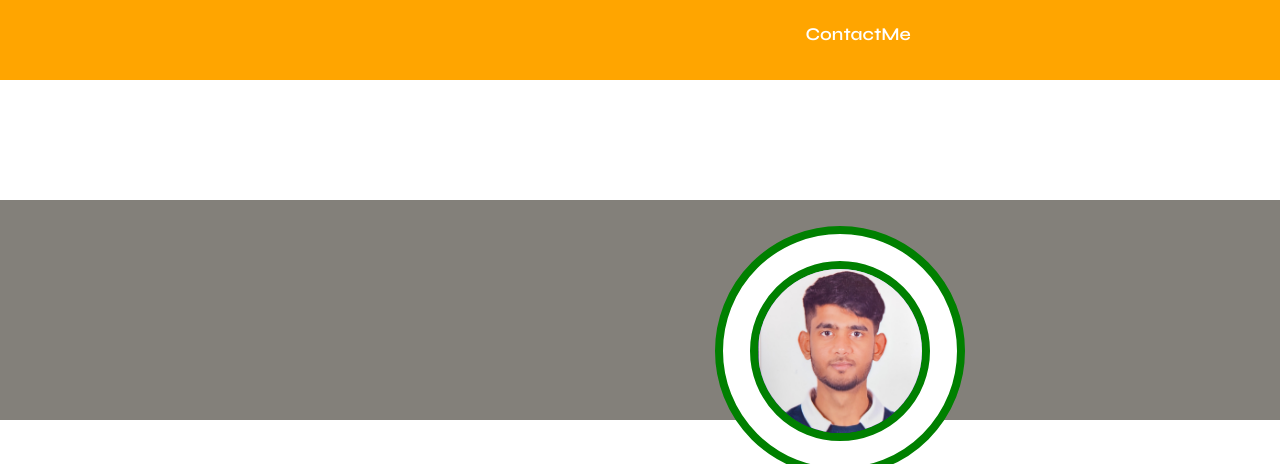
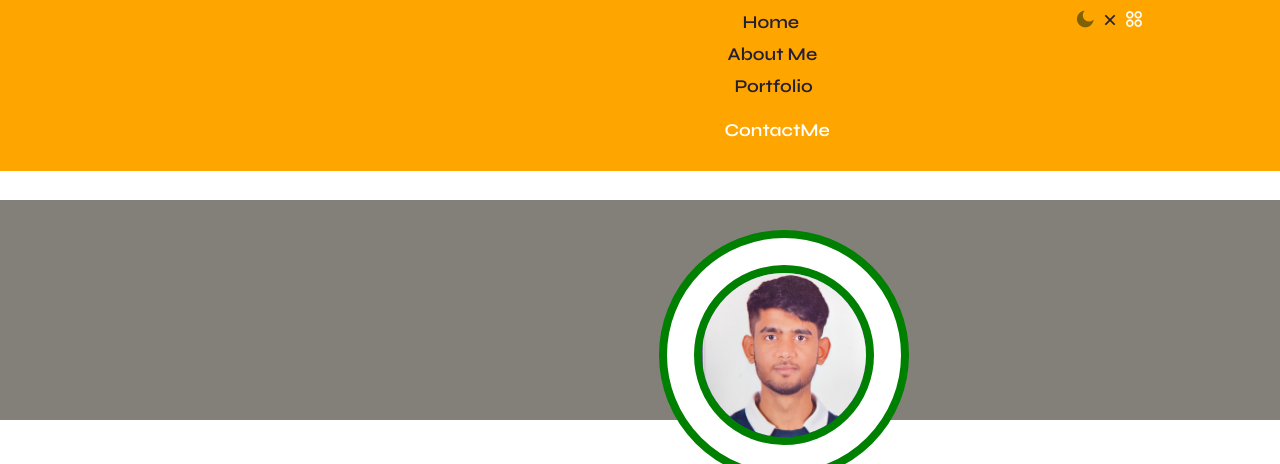
Before and after one commit to Sahn83/Profile, a website: page index.html in a window 1280 px wide. Shown: the top 464 px of the page. Drawn offline with nearby package versions, Linux system fonts and the light colour scheme.

Commit message:
latest one

```diff
--- a/assets/css/styles.css
+++ b/assets/css/styles.css
@@ -170,6 +170,7 @@ body.dark-theme{
 .container {
   max-width: 1120px;
   margin-inline: 1.5rem;
+
 }
 
 .grid {
@@ -243,7 +244,7 @@ body.dark-theme{
   height: 180px;
   position: fixed;
   width: 100%;
-  margin-top: 700px;
+  margin-top: 791px;
   left: 0;
   top: -100%;
   background-color: orange;
@@ -252,13 +253,13 @@ body.dark-theme{
 }
 
 .nav__list-menu{
-  margin-left: 500px;
-  margin-top: 100px;
+  margin-left: 450px;
+  margin-top: 130px;
 }
 
 
 #Home {
-  margin-top: 120px;
+  margin-top: 50px;
   margin-left: 55px;
 }
 
@@ -314,7 +315,7 @@ body.dark-theme{
 /* Navigation for mobile devices */
 @media screen and (max-width: 1150px) {
  .nav__menu{
-  /* position: fixed; */
+  position: fixed;
   top: -100%;
   left: 0;
   background-color: var(--body-color);
@@ -322,6 +323,7 @@ body.dark-theme{
   box-shadow: 0 12px 24px var(--shadow-color);
   padding-block: 5rem 4rem;
   transition: top .4s;
+
 
 }
 }
@@ -427,8 +429,9 @@ body.dark-theme{
 }
 
 .home__container{
-  padding-block: 1rem 3rem;
-  margin-top: -70px;
+  padding-block: -1rem 3rem;
+  margin-top: -50px;
+
 
 }
 
@@ -1034,6 +1037,7 @@ body.dark-theme{
   .about__container{
     grid-template-columns: 400px;
     justify-content: center;
+    margin-left: 5px;
   }
 
 }
@@ -1092,9 +1096,10 @@ body.dark-theme{
 /* For large devices */
 @media screen and (min-width: 1150px) {
 
-  .container{
+  /* .container{
     margin-inline: auto;
-  }
+    /* margin-left: 10px; */
+  } */
 
   .section{
     padding-bottom: 3.5rem;
```
